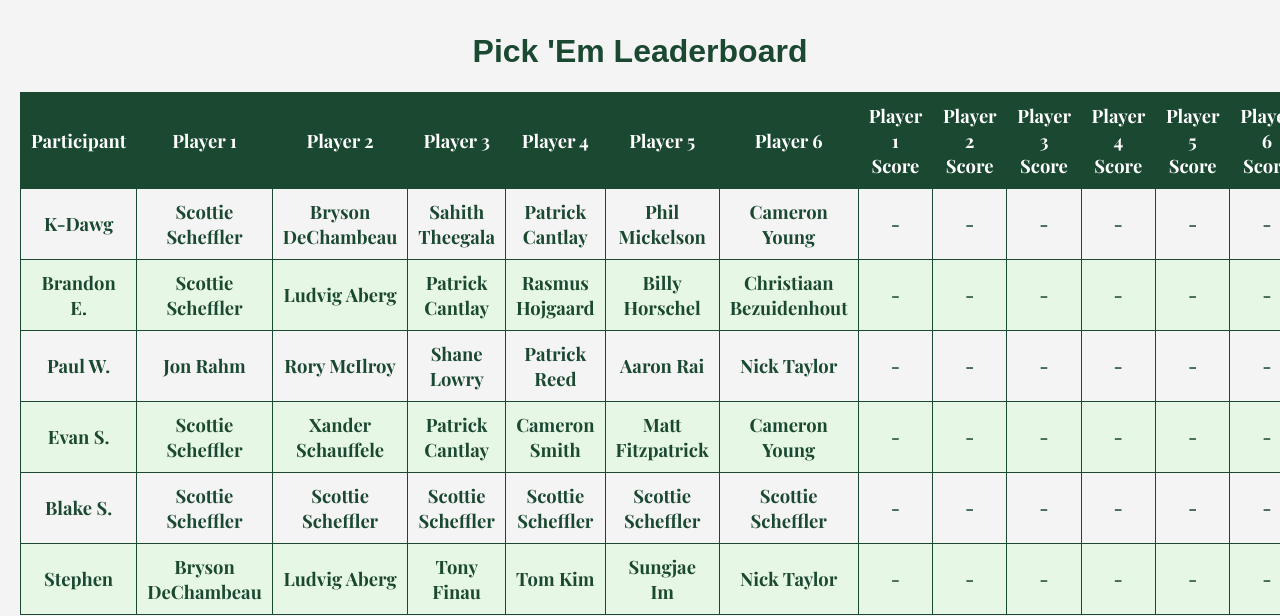
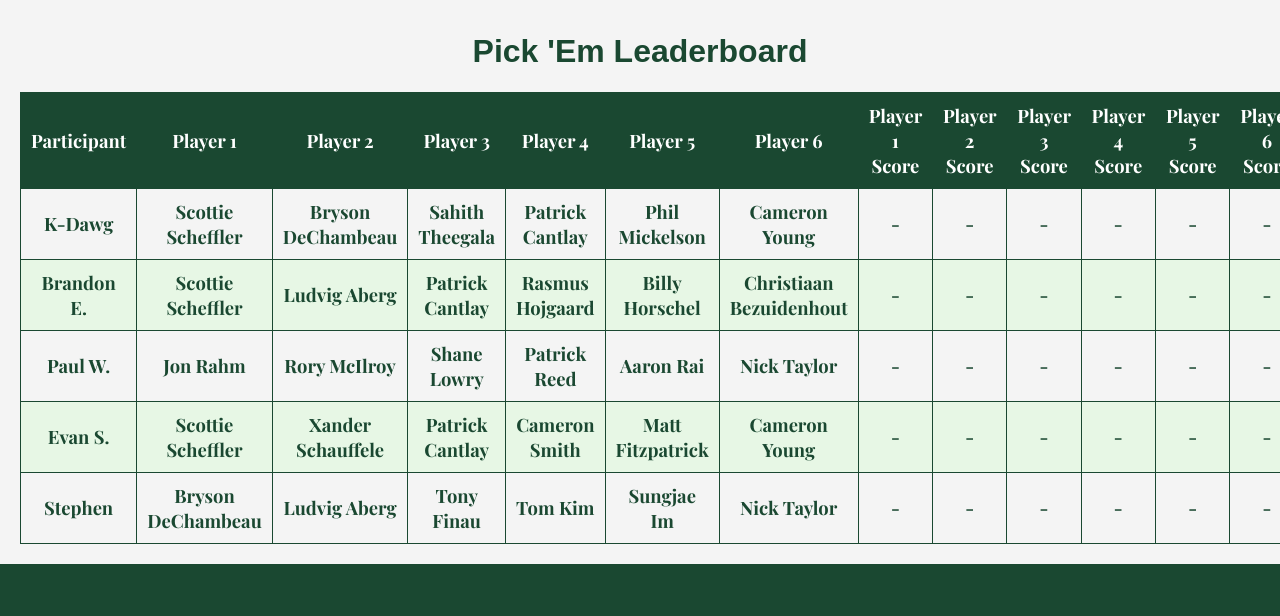
Before and after one commit to kev11wolf/masters, a plain HTML site: page leaderboard.html in a window 1280 px wide. Shown: the part 92-708 px from the top of the page. Drawn offline with nearby package versions, Linux system fonts and the light colour scheme.

Commit message:
Update leaderboard.html

```diff
--- a/leaderboard.html
+++ b/leaderboard.html
@@ -225,7 +225,6 @@ K-Dawg	Scottie Scheffler	Bryson DeChambeau	Sahith Theegala	Patrick Cantlay	Phil
 Brandon E.	Scottie Scheffler	Ludvig Aberg	Patrick Cantlay	Rasmus Hojgaard	Billy Horschel	Christiaan Bezuidenhout	-	-	-	-	-	-	0
 Paul W.	Jon Rahm	Rory McIlroy	Shane Lowry	Patrick Reed	Aaron Rai	Nick Taylor	-	-	-	-	-	-	0
 Evan S.	Scottie Scheffler	Xander Schauffele	Patrick Cantlay	Cameron Smith	Matt Fitzpatrick	Cameron Young	-	-	-	-	-	-	0
-Blake S.	Scottie Scheffler	Scottie Scheffler	Scottie Scheffler	Scottie Scheffler	Scottie Scheffler	Scottie Scheffler	-	-	-	-	-	-	0
 Stephen	Bryson DeChambeau	Ludvig Aberg	Tony Finau	Tom Kim	Sungjae Im	Nick Taylor	-	-	-	-	-	-	0
 `;
 
```
